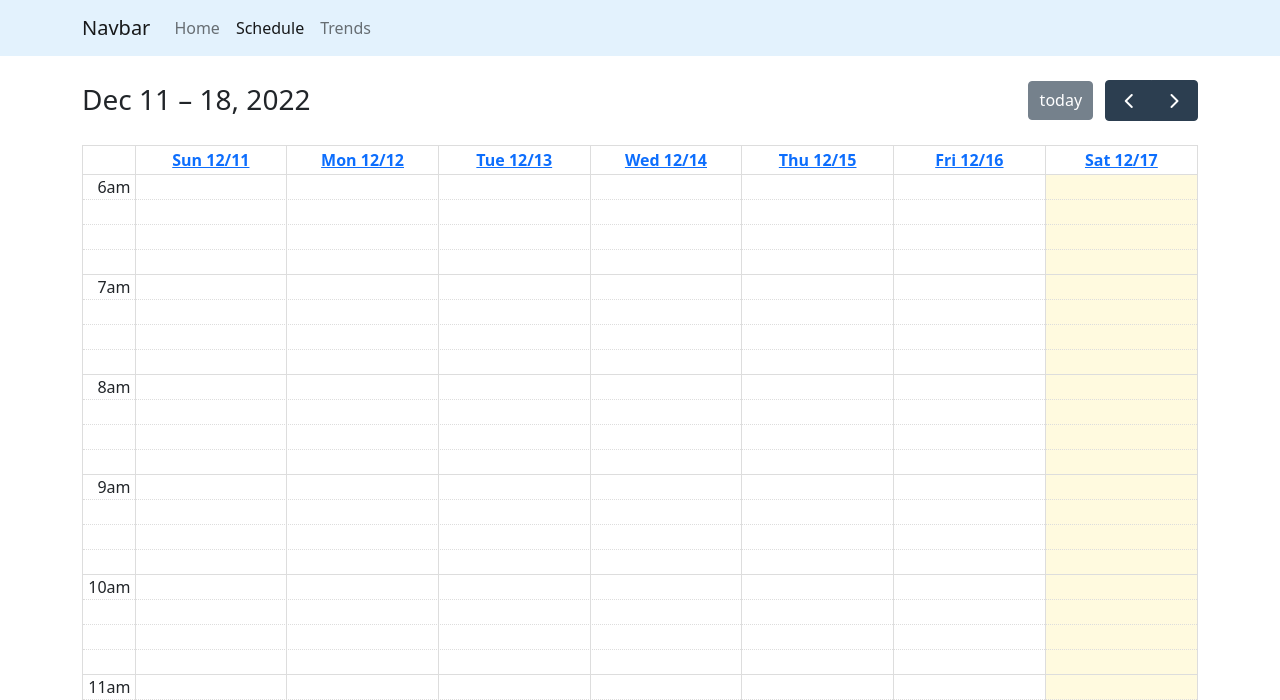
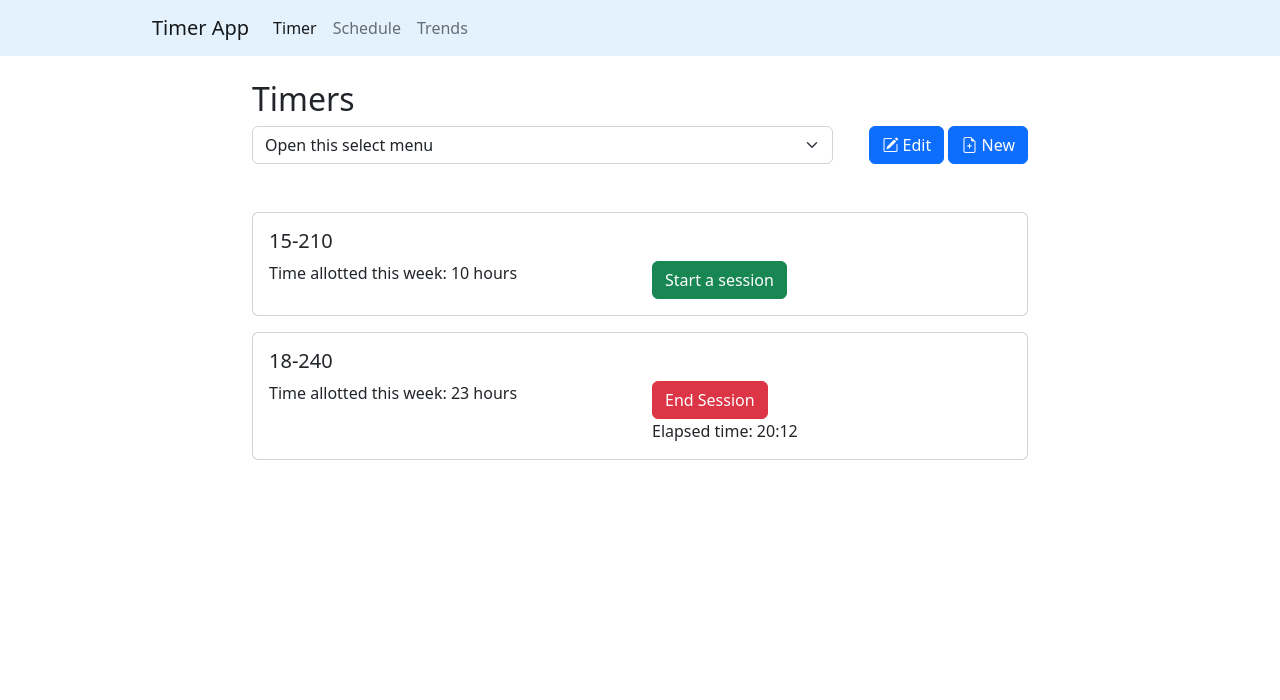
Before and after one commit to jrchen312/planner, a Django app: page / in a window 1280 px wide. Shown: the top 700 px of the page. After the commit the page ends 460 px from the top, so only its background shows below. Run offline with Django 4.2, Linux system fonts and the light colour scheme; lists and menus that the app fills with data are empty.

Commit message:
some channges to support a better user interface

```diff
--- a/planner/templates/planner/base.html
+++ b/planner/templates/planner/base.html
@@ -22,6 +22,10 @@
             integrity="sha256-9/aliU8dGd2tb6OSsuzixeV4y/faTqgFtohetphbbj0="
             crossorigin="anonymous">
         </script>
+
+        <!-- Bootstrap Icons -->
+        <link rel="stylesheet" href="https://cdn.jsdelivr.net/npm/bootstrap-icons@1.10.2/font/bootstrap-icons.css">
+
         {% block scripts %}{% endblock %}
     </head>
 
--- a/planner/templates/planner/schedule.html
+++ b/planner/templates/planner/schedule.html
@@ -10,7 +10,6 @@
 {% block scripts %}
     <script src="/static/fullcalendar-6.0.0/dist/index.global.js"></script>
     <script>
-
         document.addEventListener('DOMContentLoaded', function() {
           var calendarEl = document.getElementById('calendar');
           var calendar = new FullCalendar.Calendar(calendarEl, {
@@ -23,8 +22,8 @@
 
             allDaySlot: false,            // probably should be off
             selectMirror: true,           // Draw a temporary event on select.
-            slotLabelInterval: "01:00:00",
-            slotDuration: "00:15:00",     // default is 30
+            // slotLabelInterval: "01:00:00",
+            // slotDuration: "00:15:00",     // default is 30
 
             select: function (asdf) {
               console.log(asdf);
--- a/planner/templates/planner/subtemplates/header.html
+++ b/planner/templates/planner/subtemplates/header.html
@@ -1,26 +1,26 @@
 
 <nav class="navbar navbar-expand-lg" style="background-color: #e3f2fd;">
 
-    <div class="container-fluid container-md">
-        <a class="navbar-brand" href="#">Navbar</a>
+    <div class="container-fluid container-md" style="max-width:1000px;">
+        <a class="navbar-brand" href="#">Timer App</a>
         <button class="navbar-toggler" type="button" data-bs-toggle="collapse" data-bs-target="#navbarNavAltMarkup" aria-controls="navbarNavAltMarkup" aria-expanded="false" aria-label="Toggle navigation">
             <span class="navbar-toggler-icon"></span>
         </button>
         <div class="collapse navbar-collapse" id="navbarNavAltMarkup">
             <div class="navbar-nav">
 
-                <!-- Home -->
-                {% if page == "home" %}
-                    <a class="nav-link active" aria-current="page" href="#">Home</a>
+                <!-- Timer -->
+                {% if page == "timer" %}
+                    <a class="nav-link active" aria-current="page" href="{% url 'timer' %}">Timer</a>
                 {% else %}
-                    <a class="nav-link" href="#">Home</a>
+                    <a class="nav-link" href="{% url 'timer' %}">Timer</a>
                 {% endif %}
 
                 <!-- Schedule -->
                 {% if page == "schedule" %}
-                    <a class="nav-link active" aria-current="page" href="#">Schedule</a>
+                    <a class="nav-link active" aria-current="page" href="{% url 'schedule' %}">Schedule</a>
                 {% else %}
-                    <a class="nav-link" href="#">Schedule</a>
+                    <a class="nav-link" href="{% url 'schedule' %}">Schedule</a>
                 {% endif %}
 
 
--- /dev/null
+++ b/planner/templates/planner/timer.html
@@ -0,0 +1,75 @@
+{% extends "planner/base.html" %}
+
+{% block title %}Timer{% endblock %}
+
+{% block header %}
+{% include "planner/subtemplates/header.html" with page="timer" %}
+{% endblock %}
+
+{% block body %}
+<div class="container-sm" style="max-width:800px;">
+    <br>
+    <h2>Timers</h2>
+
+    <div class="row g-1">
+        <div class="col-md-9">
+            <select class="form-select" aria-label="Default select example">
+                <option selected>Open this select menu</option>
+                <option value="1">One</option>
+                <option value="2">Two</option>
+                <option value="3">Three</option>
+            </select>
+        </div>
+        <div class="col-md">
+            <div class="position-relative">
+                <div class="position-absolute top-0 end-0" style="white-space: nowrap;">
+                    <button class="btn btn-primary"><i class="bi bi-pencil-square"></i> Edit</button>
+                    <button class="btn btn-primary"><i class="bi bi-file-earmark-plus"></i> New</button>
+                </div>
+            </div>
+        </div>
+    </div>
+
+    <br><br>
+
+    <!-- Placeholder -->
+    <div id="event-cards"></div>
+
+    <!-- Example... -->
+    <div class="card mb-3">
+        <div class="card-body">
+            <h5 class="card-title">15-210</h5>
+            <div class="row">
+                <div class="col">
+                    <p class="card-text">
+                        Time allotted this week: 10 hours
+                    </p>
+                </div>
+                <div class="col">
+                    <button class="btn btn-success">Start a session</button>
+                </div>
+            </div>
+        </div>
+    </div>
+    <div class="card mb-3">
+        <div class="card-body">
+            <h5 class="card-title">18-240</h5>
+            <div class="row">
+                <div class="col">
+                    <p class="card-text">
+                        Time allotted this week: 23 hours
+                    </p>
+                </div>
+                <div class="col">
+                    <button class="btn btn-danger">End Session</button>
+                    <p class="card-text">
+                        Elapsed time: 20:12
+                    </p>
+                </div>
+            </div>
+        </div>
+    </div>
+
+
+</div>
+{% endblock %}
--- a/planner/views.py
+++ b/planner/views.py
@@ -3,6 +3,9 @@ from django.shortcuts import render
 # Create your views here.
 
 
+def timer(request):
+    return render(request, "planner/timer.html", {})
+
 def schedule(request):
 
     return render(request, "planner/schedule.html", {})
--- a/webapps/urls.py
+++ b/webapps/urls.py
@@ -20,5 +20,6 @@ from planner.views import *
 urlpatterns = [
     path('admin/', admin.site.urls),
 
-    path('', schedule, name="schedule"),
+    path('', timer, name="timer"),
+    path('schedule/', schedule, name="schedule"),
 ]
```
Also changed, not shown: planner/static/planner/timer.js (added).
